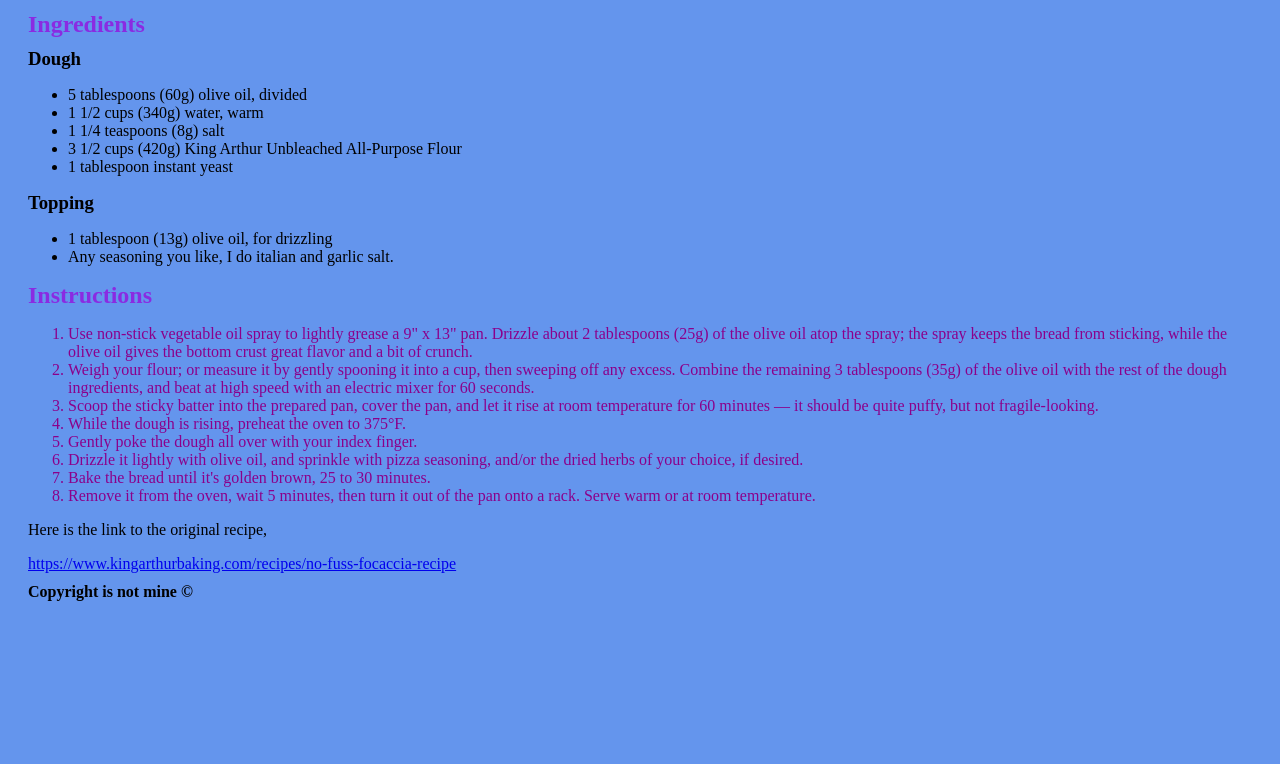
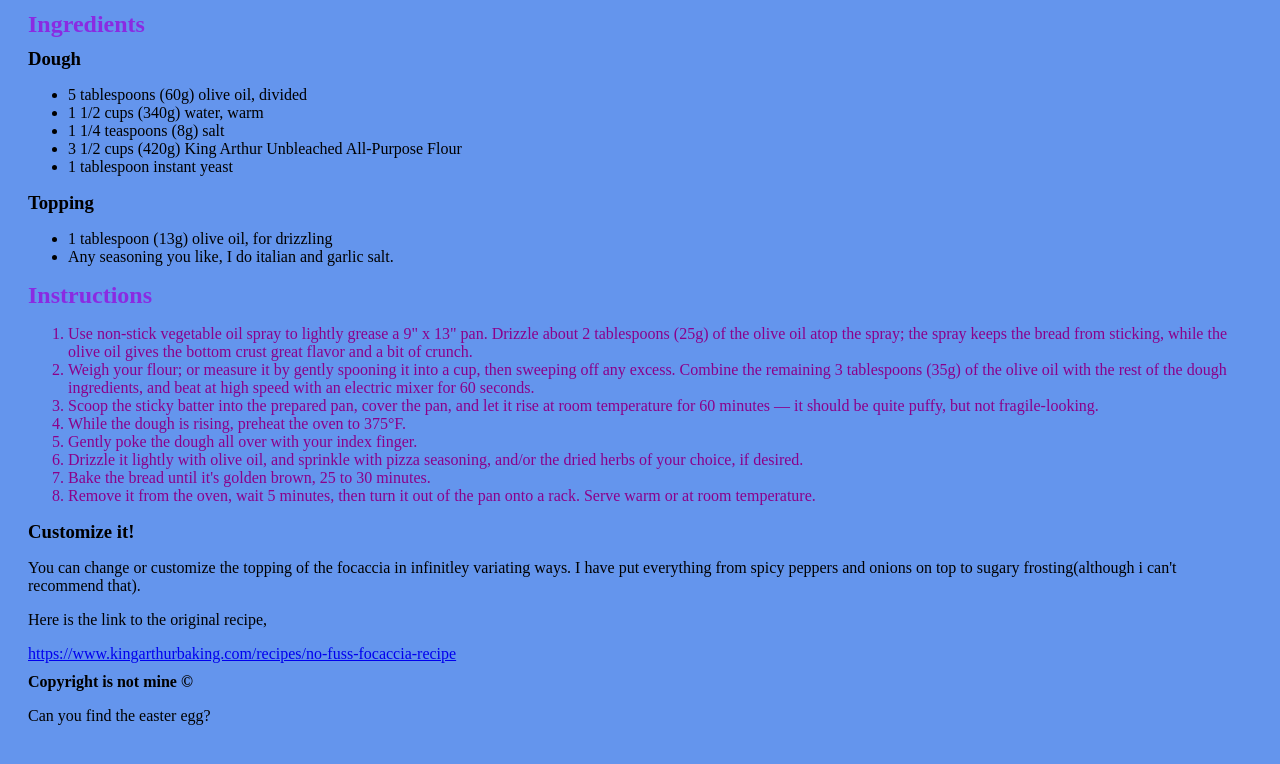
Before and after one commit to LaunchCodeAllhubs/js-assignment-4-html-me-something-bradene0, a website: page index.html in a window 1280 px wide. Shown: the part 598-1362 px from the top of the page. Before the commit the page ends 1237 px from the top, so only its background shows below. Drawn offline with Linux system fonts and the light colour scheme.

Commit message:
Installed jasmine and npm along with html changes

```diff
--- a/index.html
+++ b/index.html
@@ -10,10 +10,12 @@
       <header>
          <h1 id="mainHeading">No Fuss Foccacia</h1>
       </header>
+      <section>
       <p class="funParagraph">This is one of my favorite recipes for focaccia. It is from the
          King Arthur Baking Company website. The yield is one 9" by 13" loaf, and
          it should take about two hours
       </p>
+   </section>
       <img src="/imgs/focaccia.jpg" alt="A fresh baked slice of focaccia bread.">
       <article>
          <h2 class="mediumHeader">Ingredients</h2>
@@ -50,12 +52,19 @@
             <li>Remove it from the oven, wait 5 minutes, then turn it out of the pan onto a rack. Serve warm or at room temperature.</li>
          </ol>
       </article>
+      <article>
+         <h3>Customize it!</h3>
+         <p>You can change or customize the topping of the focaccia in infinitley variating ways. I have put everything from spicy
+            peppers and onions on top to sugary frosting(although i can't recommend that).
+         </p>
+      </article>
       </main>
       <footer>
          <p>Here is the link to the original recipe,
          </p>
          <a href="No Fuss Focaccia">https://www.kingarthurbaking.com/recipes/no-fuss-focaccia-recipe</a>
          <h4>Copyright is not mine &copy;</h4>
+         <p>Can you find the easter egg?</p>
       </footer>
    </body>
 </html>
```
Also changed, not shown: 1 other file.
